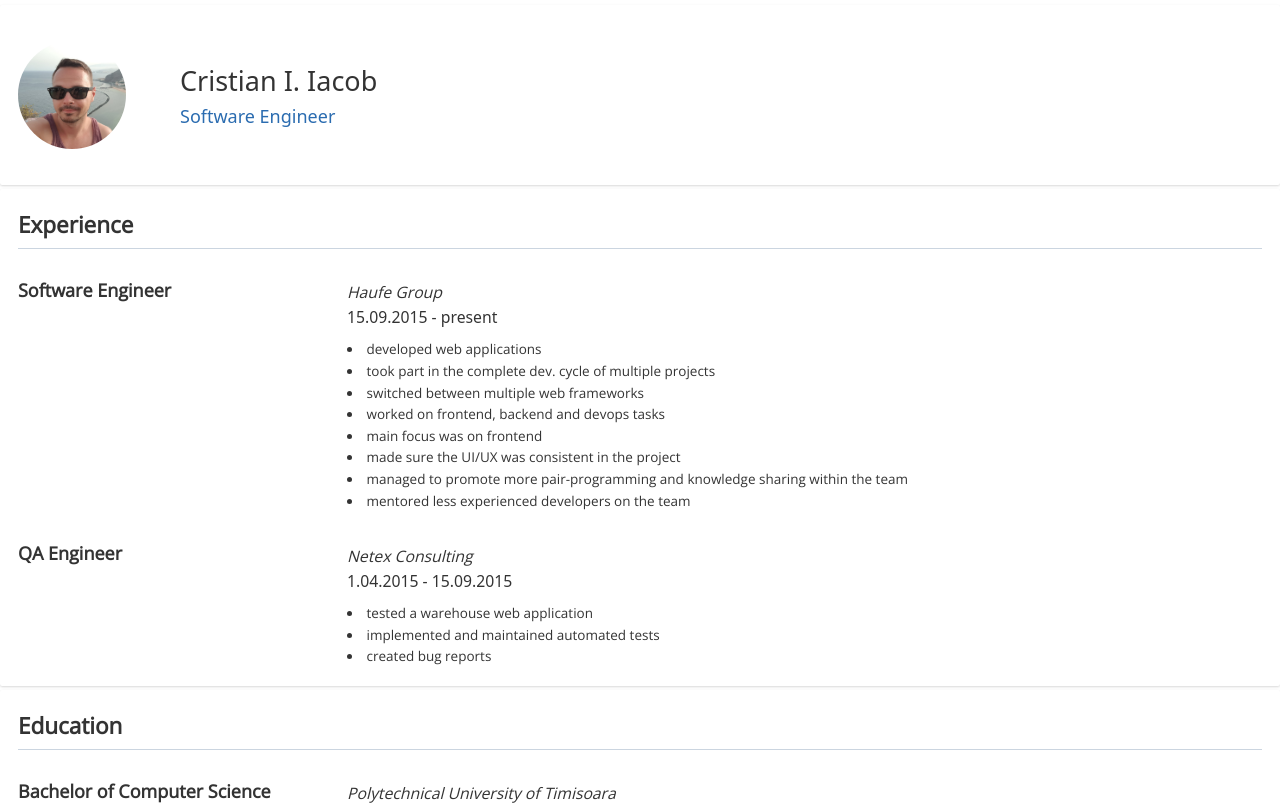
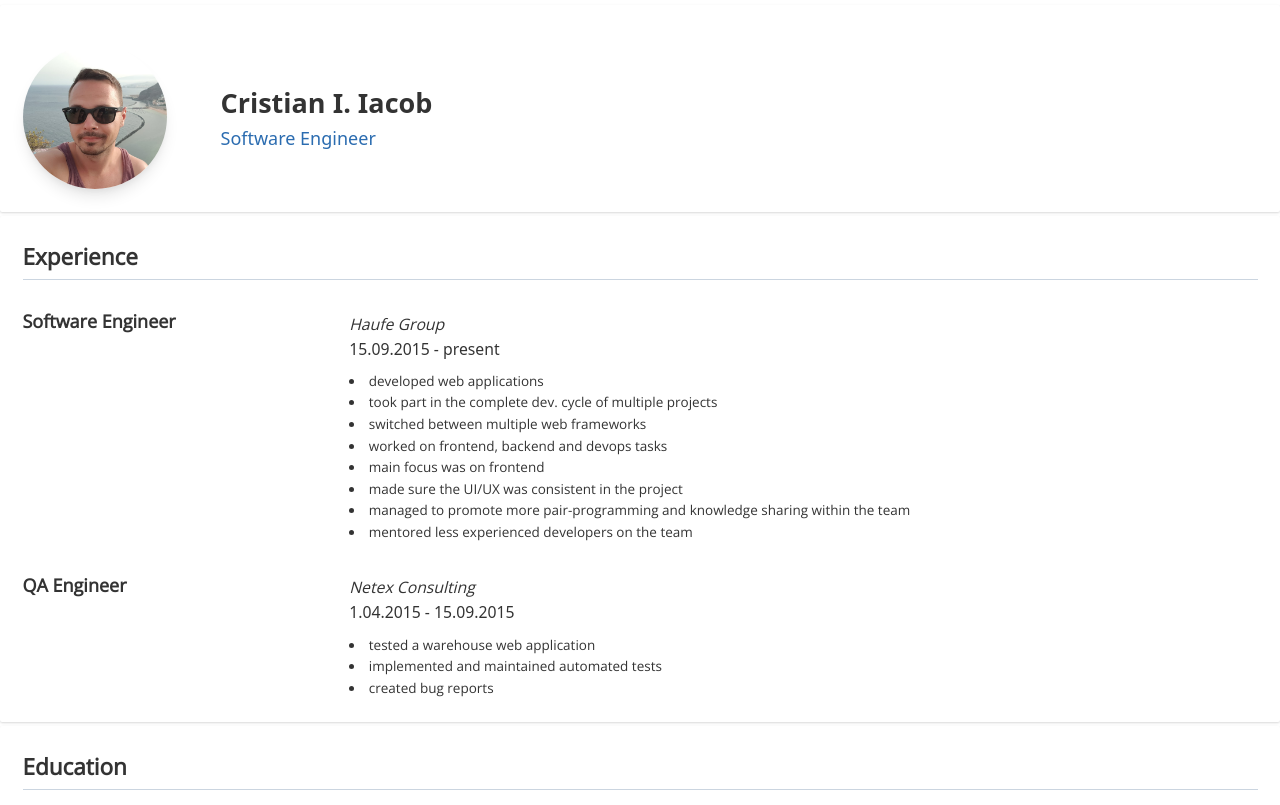
Before and after one commit to CristianIacob/resume, a Next.js app: page / in a window 1280 px wide. Shown: the top 805 px of the page. Built offline with nearby package versions, Linux system fonts and the light colour scheme.

Commit message:
style personal info

```diff
--- a/components/Group/index.jsx
+++ b/components/Group/index.jsx
@@ -2,7 +2,7 @@ import React from "react";
 
 function Group(props) {
   return (
-    <main className={`w-full flex flex-col ${props.title ? "mb-4 " : ""}items-start rounded-sm px-4 py-4 sm:mb-1 sm:shadow`}>
+    <main className={`w-full flex flex-col ${props.title ? "mb-4 " : ""}items-start rounded-sm px-5 py-5 sm:mb-1 sm:shadow`}>
       {props.title && <h1 className="text-xl font-bold mb-6 pb-1 border-gray-400 border-b w-full">{props.title}</h1>}
       {props.children}
     </main>
--- a/components/PersonalInfo/index.jsx
+++ b/components/PersonalInfo/index.jsx
@@ -10,12 +10,12 @@ import Group from "../Group";
 function PersonalInfo(props) {
   const { name, title, workplace } = props.data;
   return (
-    <Group title="">
-      <section className="w-full flex items-center py-4 md:flex-row lg:flex-row">
-        <img className="w-24 h-24 md:w-36 md:h-36 lg:w-36 lg:h-36 object-cover object-center rounded-full" src={`/profile.jpg`} />
-        <section className="flex flex-col ml-8 items-center md:items-start md:ml-12 font-serif md:mt-0">
-          <h1 className="text-2xl font-sans font-medium">{name}</h1>
-          <span className="text-base font-sans text-blue-700">{title}</span>
+    <Group>
+      <section className="w-full mt-4 flex flex-col items-center md:flex-row">
+        <img className="w-32 h-32 shadow-lg md:w-36 md:h-36 lg:w-36 lg:h-36 object-cover object-center rounded-full" src={`/profile.jpg`} />
+        <section className="flex flex-col mt-3 items-center md:items-start md:ml-12 font-serif md:mt-0">
+          <h1 className="text-2xl font-sans font-bold">{name}</h1>
+          <span className="text-base font-sans font-medium text-blue-700">{title}</span>
         </section>
       </section>
     </Group>
```
